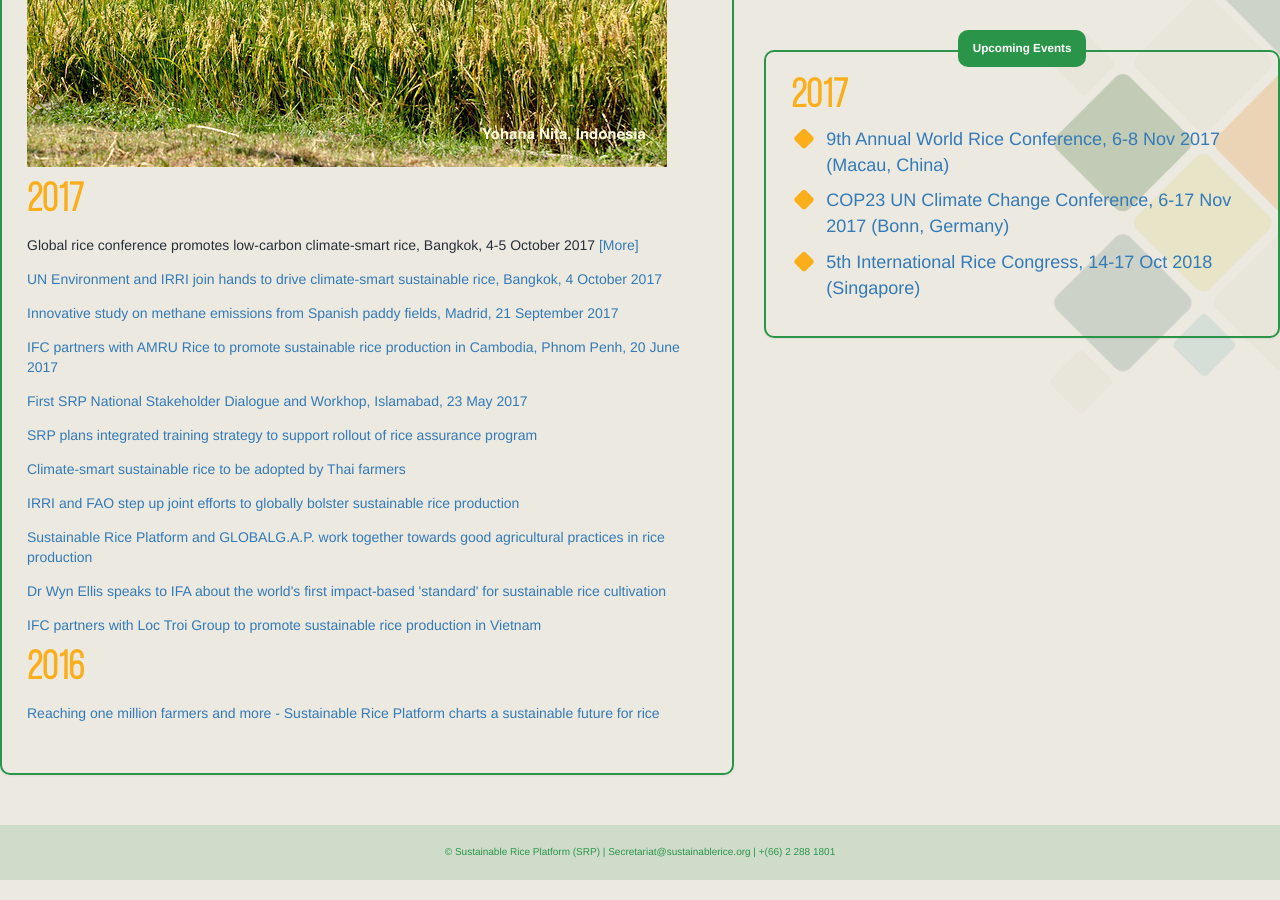
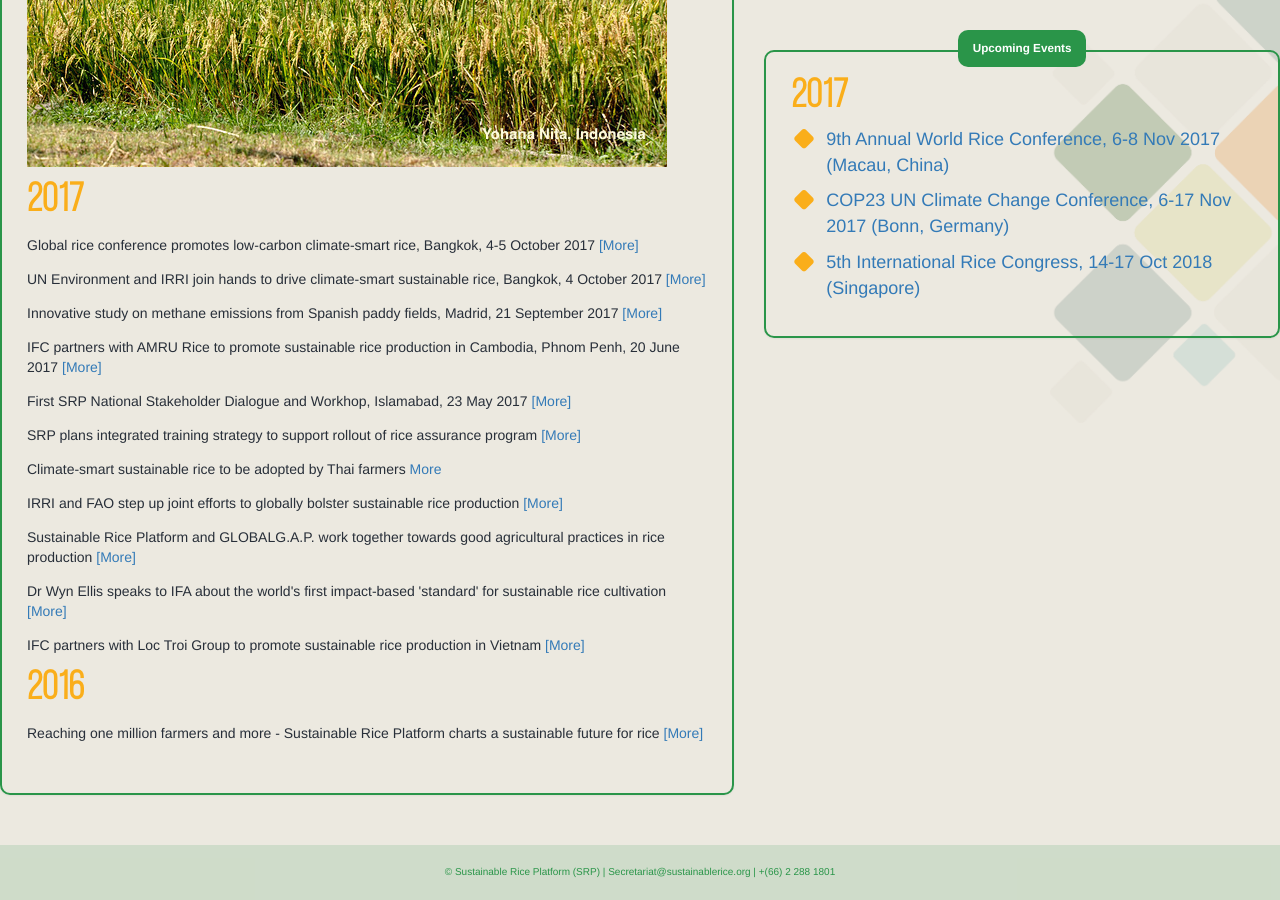
Before and after one commit to sustainablericeplatform/sustainablericeplatform.github.io, a Jekyll site: the page built from News-and-Events/index.html, in a window 1280 px wide and 900 px high, scrolled down 921 px. Built offline with Jekyll 4.4.1, drawn with Linux system fonts in a browser that asks for light colours.

Commit message:
Update index.html

```diff
--- a/News-and-Events/index.html
+++ b/News-and-Events/index.html
@@ -23,20 +23,20 @@ layout: default
                     <p></p>
                         <h1 class="year">2017</h1>
                         <p>Global rice conference promotes low-carbon climate-smart rice, Bangkok, 4-5 October 2017 <a href="http://web.unep.org/newscentre/global-rice-conference-promotes-low-carbon-climate-smart-rice" target="_blank">[More]</a></p>
-                        <p><a href="http://irri.org/news/media-releases/un-environment-and-irri-join-hands-to-drive-climate-smart-sustainable-rice" target="_blank">UN Environment and IRRI join hands to drive climate-smart sustainable rice, Bangkok, 4 October 2017</a></p>
-                        <p><a href="/assets/docs/EF-NP PROGRAMA DELTA DEL EBRO 21092017 EN.pdf" target="_blank">Innovative study on methane emissions from Spanish paddy fields, Madrid, 21 September 2017</a></p>
-                        <p><a href="http://www.finchannel.com/business/65833-ifc-partners-with-amru-rice-to-promote-sustainable-rice-production-in-cambodia" target="_blank">IFC partners with AMRU Rice to promote sustainable rice production in Cambodia, Phnom Penh, 20 June 2017</a></p>
-                        <p><a href="http://www.wwfpak.org/newsroom/23517_sustainablerice.php" target="_blank">First SRP National Stakeholder Dialogue and Workhop, Islamabad, 23 May 2017</a></p>
-                        <p><a href="http://news.irri.org/2017/05/sustainable-rice-platform-plans.html" target="_blank">SRP plans integrated training strategy to support rollout of rice assurance program</a></p>
-                        <p><a href="http://web.unep.org/asiapacific/thai-government-promotes-low-emission-rice-farming" target="_blank">Climate-smart sustainable rice to be adopted by Thai farmers</a></p>
-                        <p><a href="http://www.fao.org/news/story/en/item/854617/icode/" target="_blank">IRRI and FAO step up joint efforts to globally bolster sustainable rice production</a></p>
-                        <p><a href="http://www.globalgap.org/uk_en/media-events/news/articles/Sustainable-Rice-Platform-and-GLOBALG.A.P.-Work-Together-Towards-Good-Agricultural-Practices-in-Rice-Production/" target="_blank">Sustainable Rice Platform and GLOBALG.A.P. work together towards good agricultural practices in rice production</a></p>
-                        <p><a href="http://www.fertilizer.org/En/Media/IFA_s_Expert_Blog/En/Media/IFA_Expert_Blog.aspx" target="_blank">Dr Wyn Ellis speaks to IFA about the world's first impact-based 'standard' for sustainable rice cultivation</a></p>
-                        <p><a href="http://ifcextapps.ifc.org/IFCExt/Pressroom/IFCPressRoom.nsf/0/A654DC813708972085258082000D745F" target="_blank">IFC partners with Loc Troi Group to promote sustainable rice production in Vietnam</a></p>
+                        <p>UN Environment and IRRI join hands to drive climate-smart sustainable rice, Bangkok, 4 October 2017 <a href="http://irri.org/news/media-releases/un-environment-and-irri-join-hands-to-drive-climate-smart-sustainable-rice" target="_blank">[More]</a></p>
+                        <p>Innovative study on methane emissions from Spanish paddy fields, Madrid, 21 September 2017 <a href="/assets/docs/EF-NP PROGRAMA DELTA DEL EBRO 21092017 EN.pdf" target="_blank">[More]</a></p>
+                        <p>IFC partners with AMRU Rice to promote sustainable rice production in Cambodia, Phnom Penh, 20 June 2017 <a href="http://www.finchannel.com/business/65833-ifc-partners-with-amru-rice-to-promote-sustainable-rice-production-in-cambodia" target="_blank">[More]</a></p>
+                        <p>First SRP National Stakeholder Dialogue and Workhop, Islamabad, 23 May 2017 <a href="http://www.wwfpak.org/newsroom/23517_sustainablerice.php" target="_blank">[More]</a></p>
+                        <p>SRP plans integrated training strategy to support rollout of rice assurance program <a href="http://news.irri.org/2017/05/sustainable-rice-platform-plans.html" target="_blank">[More]</a></p>
+                        <p>Climate-smart sustainable rice to be adopted by Thai farmers <a href="http://web.unep.org/asiapacific/thai-government-promotes-low-emission-rice-farming" target="_blank">More</a></p>
+                        <p>IRRI and FAO step up joint efforts to globally bolster sustainable rice production <a href="http://www.fao.org/news/story/en/item/854617/icode/" target="_blank">[More]</a></p>
+                        <p>Sustainable Rice Platform and GLOBALG.A.P. work together towards good agricultural practices in rice production  <a href="" target="_blank">[More]</a></p>
+                        <p>Dr Wyn Ellis speaks to IFA about the world's first impact-based 'standard' for sustainable rice cultivation <a href="http://www.fertilizer.org/En/Media/IFA_s_Expert_Blog/En/Media/IFA_Expert_Blog.aspx" target="_blank">[More]</a></p>
+                        <p>IFC partners with Loc Troi Group to promote sustainable rice production in Vietnam <a href="http://ifcextapps.ifc.org/IFCExt/Pressroom/IFCPressRoom.nsf/0/A654DC813708972085258082000D745F" target="_blank">[More]</a></p>
                         <h1 class="year">2016</h1>
                         <div class="item-separator">
                             <img src="" class="img-responsive" />
-                            <p><a href="https://sites.google.com/site/srpsustainablerice/latest-news/december-2016" target="_blank">Reaching one million farmers and more - Sustainable Rice Platform charts a sustainable future for rice</a></p>
+                            <p>Reaching one million farmers and more - Sustainable Rice Platform charts a sustainable future for rice <a href="https://sites.google.com/site/srpsustainablerice/latest-news/december-2016" target="_blank">[More]</a></p>
                         </div>
                     </div>
                 </div>
```
